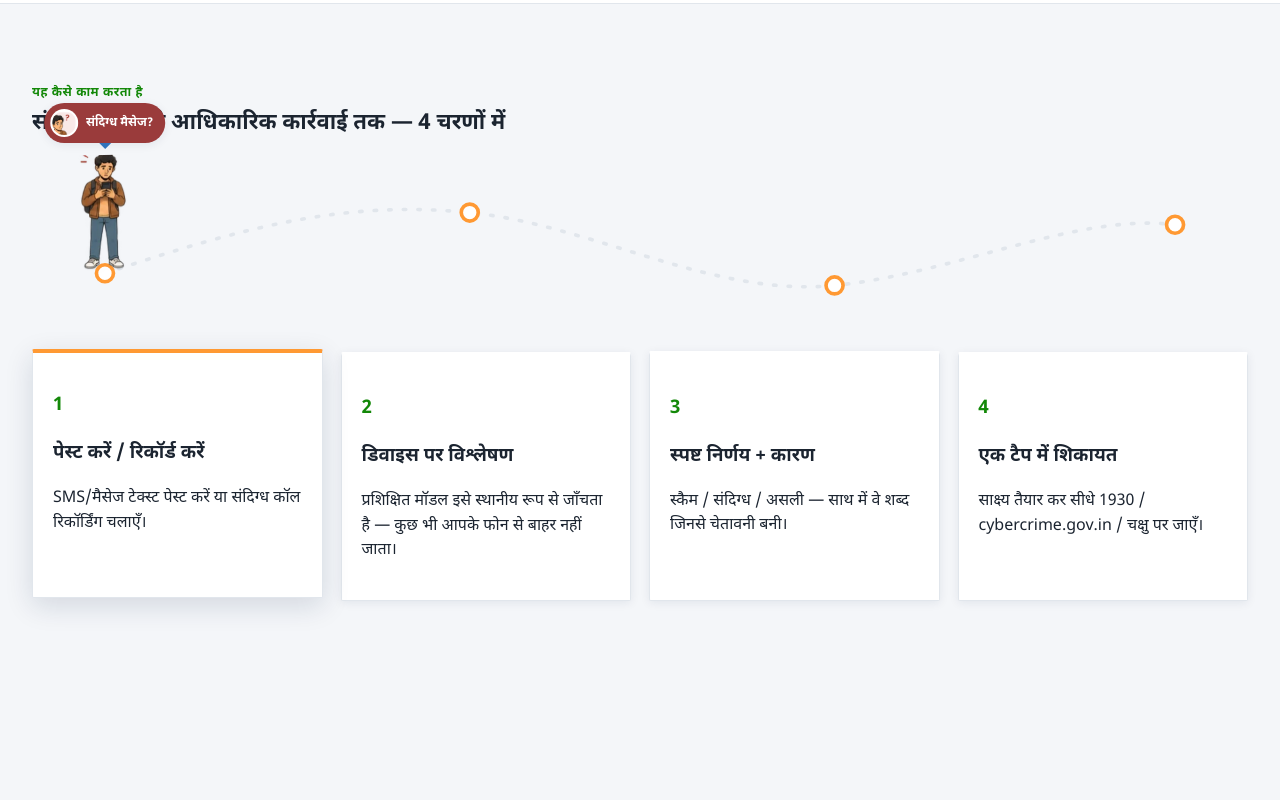
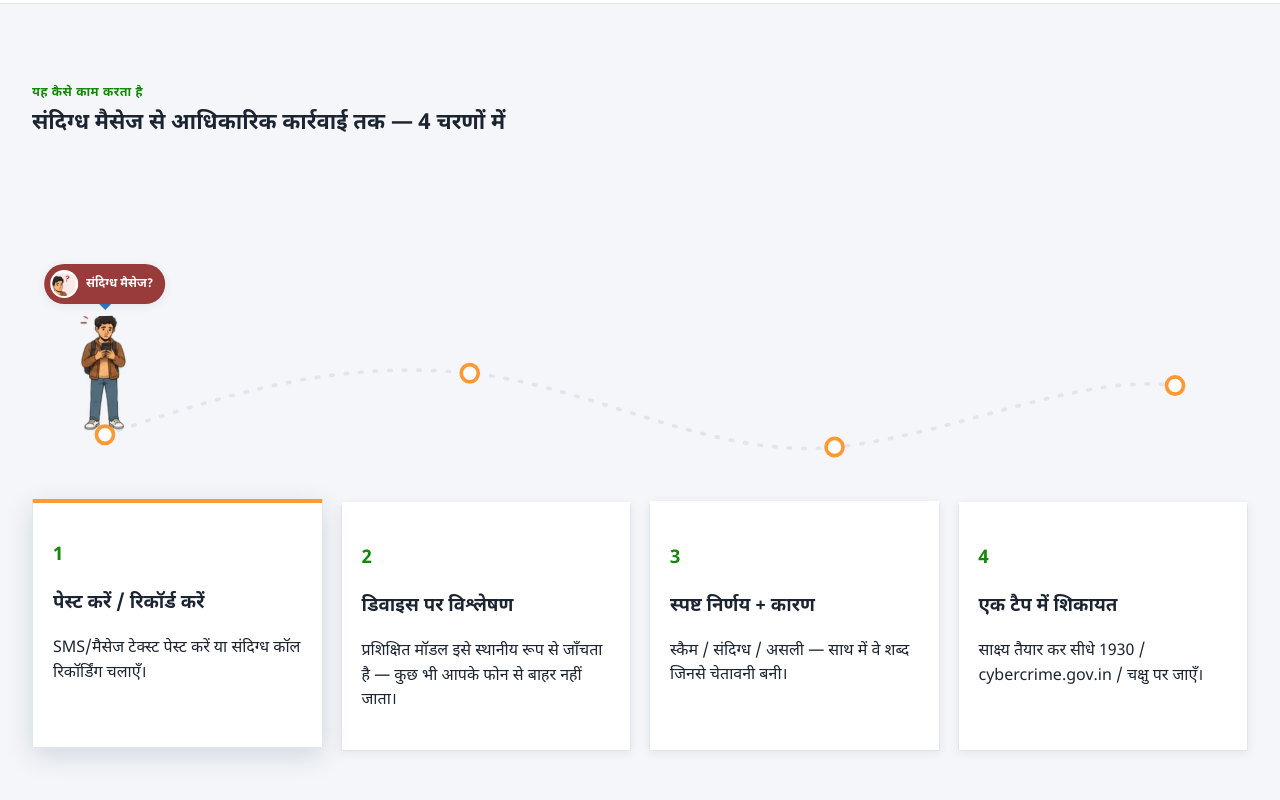
Before and after one commit to notsodiv1918/Cyber-Suraksha, a plain HTML site: page site/index.html in a window 1280 px wide. Shown: the part 1666-2466 px from the top of the page. Drawn offline with Linux system fonts and the light colour scheme.

Commit message:
Fix homepage walking-character animation rendering behind the sticky nav bar
The character (anchored by its feet) stands 170px tall including its
speech bubble, but the old 170px-tall #walk-stage box only gave ~49px
of headroom at its highest waypoint, so ~120px of the figure's head
rendered above the stage and underneath the sticky header's z-index,
making it look cut off.

Raised #walk-stage to 320px and shifted the SVG path/markers and the
JS WAYPOINTS/scale divisor down together (+130, 0-140 -> 0-260) so
every waypoint gives the full figure+bubble verified headroom inside
the stage box.

Co-Authored-By: Claude Sonnet 5 <noreply@anthropic.com>

```diff
--- a/site/css/style.css
+++ b/site/css/style.css
@@ -538,7 +538,14 @@ body.text-xl{font-size:125%;}
    whole animation + cards stay visible until the character reaches step 4 */
 .walk-wrapper{position:relative;height:calc(100vh + 700px);}
 .walk-sticky{position:sticky;top:var(--header-h, 0px);padding:40px 0;}
-.walk-stage{position:relative;height:170px;margin-bottom:18px;}
+/* Height raised from 170px: the character is anchored by its own feet (see .walk-character's
+   translate(-50%,-100%)) and stands ~156px tall including its speech bubble, which is taller
+   than the old 170px stage at its highest waypoint — the figure's head was overflowing above
+   the stage box and getting rendered underneath the sticky site-header (z-index:100), which
+   visually cut it off ("going out of frame"). 320px gives every waypoint (see the matching
+   WAYPOINTS/path coordinates in index.html's own script, both rescaled together) comfortable
+   headroom so the full figure + bubble always stays inside this box. */
+.walk-stage{position:relative;height:320px;margin-bottom:18px;}
 .walk-path{position:absolute;inset:0;width:100%;height:100%;}
 .walk-path path{fill:none;stroke:var(--border);stroke-width:3;stroke-dasharray:2 10;stroke-linecap:round;}
 .walk-marker{fill:#fff;stroke:var(--saffron);stroke-width:3;}
--- a/site/index.html
+++ b/site/index.html
@@ -224,12 +224,12 @@
       </div>
 
       <div class="walk-stage" id="walk-stage">
-        <svg class="walk-path" viewBox="0 0 1000 140" preserveAspectRatio="none">
-          <path d="M60,90 C180,50 260,30 360,40 C460,50 560,110 660,100 C760,90 860,40 940,50" />
-          <circle class="walk-marker" cx="60" cy="90" r="7"></circle>
-          <circle class="walk-marker" cx="360" cy="40" r="7"></circle>
-          <circle class="walk-marker" cx="660" cy="100" r="7"></circle>
-          <circle class="walk-marker" cx="940" cy="50" r="7"></circle>
+        <svg class="walk-path" viewBox="0 0 1000 260" preserveAspectRatio="none">
+          <path d="M60,220 C180,180 260,160 360,170 C460,180 560,240 660,230 C760,220 860,170 940,180" />
+          <circle class="walk-marker" cx="60" cy="220" r="7"></circle>
+          <circle class="walk-marker" cx="360" cy="170" r="7"></circle>
+          <circle class="walk-marker" cx="660" cy="230" r="7"></circle>
+          <circle class="walk-marker" cx="940" cy="180" r="7"></circle>
         </svg>
         <div class="walk-character" id="walk-character">
           <div class="walk-bubble" id="walk-bubble">
@@ -690,7 +690,12 @@
   }
   setHeaderHeight();
 
-  var WAYPOINTS = [[60,90],[360,40],[660,100],[940,50]];
+  // y-values match the SVG path's own coordinate space below (viewBox height 260) — both were
+  // shifted down together (+130 from the original 0-140 scheme) to give the character's own
+  // 118px-tall figure plus its ~40px speech bubble enough headroom above its feet that it never
+  // overflows above #walk-stage (see the CSS comment on .walk-stage for why that overflow used
+  // to render underneath the sticky site-header and look cut off).
+  var WAYPOINTS = [[60,220],[360,170],[660,230],[940,180]];
   var STEPS = [
     { body:'assets/walk-body-1.png', face:'assets/walk-face-1.png', color:'#9a3b3b',
       hi:'संदिग्ध मैसेज?', en:'Suspicious message?' },
@@ -726,7 +731,7 @@
     var pos = positionAt(progress);
     var stageW = stage.clientWidth, stageH = stage.clientHeight;
     charEl.style.left = (pos[0]/1000*stageW) + 'px';
-    charEl.style.top = (pos[1]/140*stageH) + 'px';
+    charEl.style.top = (pos[1]/260*stageH) + 'px';
 
     var stepIdx = Math.min(3, Math.floor(progress*4 + 0.0001));
     if(progress<=0) stepIdx = 0;
```
Also changed, not shown: 1 other file.
